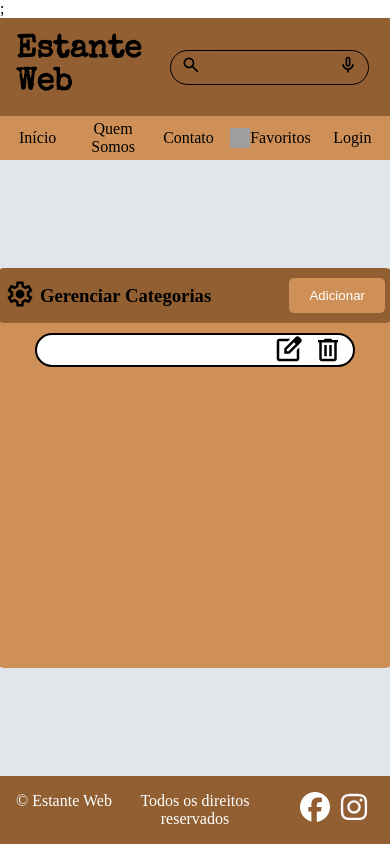
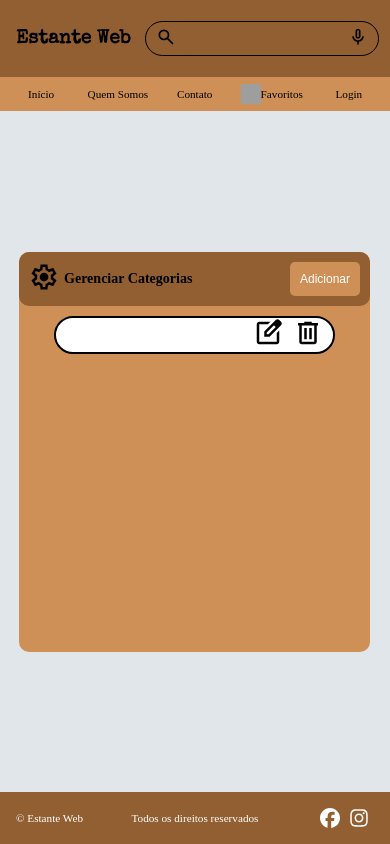
Before and after one commit to Ellenylce/Estudo_Full_Stack_Estante_Web, a PHP site: page /views/gerenciar_categorias.html in a window 390 px wide. Run offline with PHP 8.4, Linux system fonts and the light colour scheme; grey boxes are pictures that could not be loaded.

Commit message:
adicionei resposividade em alguns view.

```diff
--- a/css/style.css
+++ b/css/style.css
@@ -102,6 +102,7 @@ body{
     display:flex;
     flex-direction: column; /* os itens são organizados em uma única coluna, do topo para o fundo do container.*/
     min-height: 100vh; /*O valor 100vh significa que o container terá no mínimo a altura da tela inteira do dispositivo do usuário  (vh significa "viewport height", ou altura da janela de visualização).*/
+    min-width: 320px; /*largura minima para mobile*/
 }
 
 main{
@@ -311,6 +312,7 @@ input {
 
 .cadastro-link  {
     margin-top: 30px;
+    margin-bottom: 10px;
 }
 
 
@@ -544,7 +546,10 @@ a:hover {
 /* ---------PERFIL  ---------- */
 .box_perfil{
     background-color: var(--secundaria);
-    width: 500px;
+    max-width: 500px;
+    min-width: 100px;
+
+    /* width:100%; */
     display:flex;
     align-items: center;
 
@@ -661,6 +666,7 @@ a:hover {
     justify-content: space-between;
     align-items: center;
 
+
 }
 
 .alinhar_esquerda {
@@ -708,3 +714,153 @@ a:hover {
 .categorias_adicionadas img:hover{
     cursor:pointer;
 }
+.sem_formatacao_botao {
+    background: none;
+    border: none;
+}
+.botao_adicionar{
+    font-size:12px;
+    padding:10px;
+
+}
+
+
+/* --------MEDIA QUERY -------- */
+@media screen and (max-width: 556px) {
+    /*------- CLASSES GERAIS ------*/
+    /* Caixa de pesquisa */
+    .logo-busca h1 {
+        font-size: 1.2rem;
+        white-space: nowrap; /* Garante que o texto não quebre linha */
+        margin-right: 10px; /* Espaço entre título e caixa de busca */
+
+    }
+    .caixa_busca{
+        width:100%;
+
+    }
+    .caixa_busca input::placeholder {
+        font-size:11px;
+    }
+    /* Barra de navegação */
+    nav a {
+        white-space: nowrap;
+        font-size: 0.7rem; /* Reduz o tamanho da fonte dos links */
+        padding: 0.2rem 0.4rem; /* Ajusta o padding dos links */
+    }
+
+    nav {
+        gap: 0.15rem; /* Mais redução do espaço entre itens */
+    }
+    /* Foother-Rodapé */
+    footer {
+        white-space: nowrap;
+        align-items: center;
+        gap: 0.5rem; /* Reduz o espaço entre os elementos no footer */
+    }
+
+    footer div {
+        font-size: 0.7rem; /* Reduz a fonte no footer */
+    }
+    .img-fim img{
+        width:20px;
+        height: 20px;
+    }
+    /*---- VIEW: QUEM SOMOS ----*/
+    #titulo_q_somos{
+        white-space: nowrap;
+        width:40%;
+        font-size:20px;
+    }
+    #text_q_somos{
+        font-size:16px;
+    }
+
+     /*---VIEW: PERFIL----*/
+    .box_perfil {
+        max-width: 90%;
+        margin: 0 auto; /* Centraliza a caixa no viewport */
+        padding: 10px;
+        display:flex;
+        flex-direction:column;
+
+    }
+
+    .moldura_perfil {
+        width: 100px;
+        height: 100px;
+    }
+
+    .botoes_gerenciar {
+        padding: 10px;
+        width: 50%;
+        /* display: flex;
+        justify-content: center;
+        align-items: center; */
+        white-space: nowrap;
+        font-size:11px;
+    }
+    .alinhar_coluna_direita span{
+        font-size:12px;
+        margin-left:10px;
+        padding:10px;
+    }
+
+    .botao_gravar {
+        display:flex;
+        justify-content: center;
+        padding: 10px;
+        width: 50%;
+    }
+    /* ------- LOGIN ------ */
+    .box_login{
+
+        margin: 0 auto; /* Centraliza a caixa no viewport */
+        margin-top:10px;
+        margin-bottom: 10px;
+    }
+
+    /* #formatacao_input input{
+        width: 50px;
+    }  */
+    /* ------VIEW: GERENCIAR CATEGORIAS ---- */
+    .box_gerenciar_categorias{
+        max-width: 90%;
+        margin: 0 auto; /* Centraliza a caixa no viewport */
+        display:flex;
+        flex-direction:column;
+        margin-top:10px;
+        margin-bottom: 10px;
+        margin-right: 20px;
+    }
+    .box_titulo{
+        width: 100%;
+    }
+
+    .titulo_gerenciar_categorias{
+        white-space: nowrap;
+        font-size:12px;
+    }
+    /* ----VIEW: GERENCIAR LIVROS ---- */
+    .box_gerenciar_livros{
+        max-width: 90%;
+        margin: 0 auto; /* Centraliza a caixa no viewport */
+        margin-top:10px;
+        margin-bottom: 10px;
+    }
+   .buttoes_vertical{
+    width: 100%;
+    white-space: nowrap;
+
+   }
+   .titulo_container img{
+    width: 20px;
+    height: 20px;
+
+   }
+   .titulo_container h2{
+    font-size:20px;
+    margin-right: 10px;
+    margin-left:5px;
+   }
+}
--- a/views/gerenciar_categorias.html
+++ b/views/gerenciar_categorias.html
@@ -4,7 +4,7 @@
     <meta charset="UTF-8">
     <meta name="viewport" content="width=device-width, initial-scale=1.0">
     <title>Estante web</title>
-    <link rel="stylesheet" href="../css/style.css">; <!--Se conceta com CSS-->
+    <link rel="stylesheet" href="../css/style.css"> <!--Se conceta com CSS-->
     <style>
         @import url('https://fonts.googleapis.com/css2?family=Special+Elite&display=swap');
     </style>
@@ -49,7 +49,7 @@
                         <!-- Aqui inseri o ícone de configuração -->
                         <img src="../imgs/icone_config.svg" alt="" width="30px" heigth ="30px" style="margin-right: 5px;">
                     </div>
-                    <div>
+                    <div class="titulo_gerenciar_categorias">
                         <h3>Gerenciar Categorias</h3>
                     </div>
                 </div>
@@ -58,8 +58,8 @@
             <div class="alinhar_vertical">
                 <div class="alinhar_categorias_adicionadas">
                     <div class="categorias_adicionadas">
-                        <img src="../imgs/icone_editar.svg" alt="" width="30px" heigth ="30px" style="margin-right: 10px;">
-                        <img src="../imgs/icone_excluir.svg" alt="" width="30px" heigth ="30px" style="margin-right: 10px;">
+                        <a href="editar_categoria.html"><img src="../imgs/icone_editar.svg" alt="" width="30px" heigth ="30px" style="margin-right: 10px;"></a>
+                        <button class="sem_formatacao_botao"><img src="../imgs/icone_excluir.svg" alt="" width="30px" heigth ="30px" style="margin-right: 10px;"></button>
                     </div>
                 <div>
             </div>
--- a/views/login.html
+++ b/views/login.html
@@ -4,7 +4,7 @@
     <meta charset="UTF-8">
     <meta name="viewport" content="width=device-width, initial-scale=1.0">
     <title>Estante web</title>
-    <link rel="stylesheet" href="../css/style.css">; <!--Se conceta com CSS-->
+    <link rel="stylesheet" href="../css/style.css"> <!--Se conceta com CSS-->
     <style>
         @import url('https://fonts.googleapis.com/css2?family=Special+Elite&display=swap');
     </style>
@@ -42,7 +42,7 @@
     <main class="centralizar_main"> <!--principal-->
 
         <div id="box_login">
-            <form >
+            <form id="formatacao_input">
                 <h4>Acesse sua conta</h4>
                   <!--Campo Email-->
                 <h5 class="alinha_label"><label for="email">Email:</label></h5>
```
